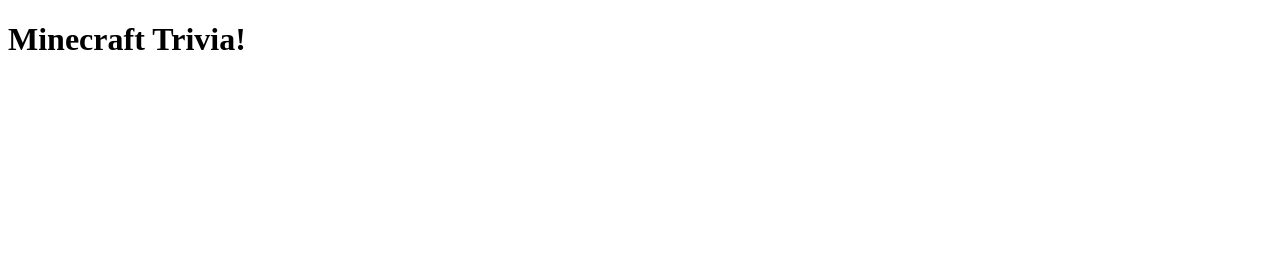
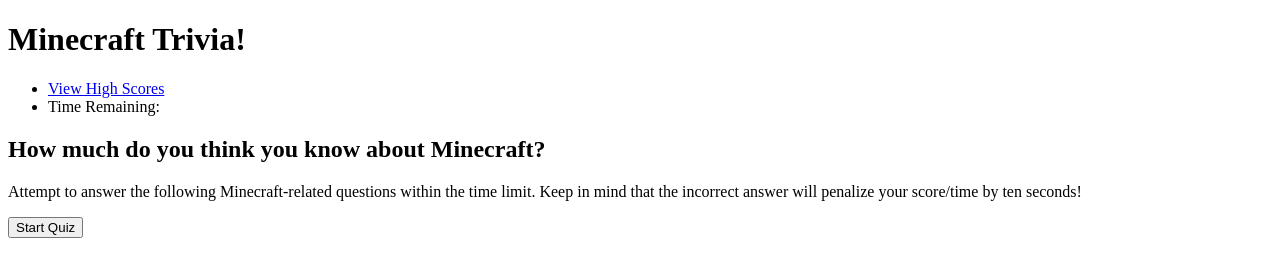
Before and after one commit to JesusV545/Minecraft-Trivia-Quiz, a plain HTML site: page index.html in a window 1280 px wide. Drawn offline with Linux system fonts and the light colour scheme.

Commit message:
updated the HTML file

```diff
--- a/index.html
+++ b/index.html
@@ -11,8 +11,22 @@
 
   </head>
   <body>
+
     <main>
         <h1>Minecraft Trivia!</h1>
+        <nav>
+            <ul>
+                <li><a href="#view-all-scores">View High Scores</a></li>
+                <li>Time Remaining: </li>
+            </ul>
+        </nav>
+        <section class="main-body">
+            <h2>How much do you think you know about Minecraft?</h2>
+            <p>Attempt to answer the following Minecraft-related questions within the time limit. Keep in mind that the incorrect
+                answer will penalize your score/time by ten seconds!
+            </p>
+        </section>
+        <button class="start-btn">Start Quiz</button>
     </main>
 
 	<script src="./assets/java/script.js"></script>
```
